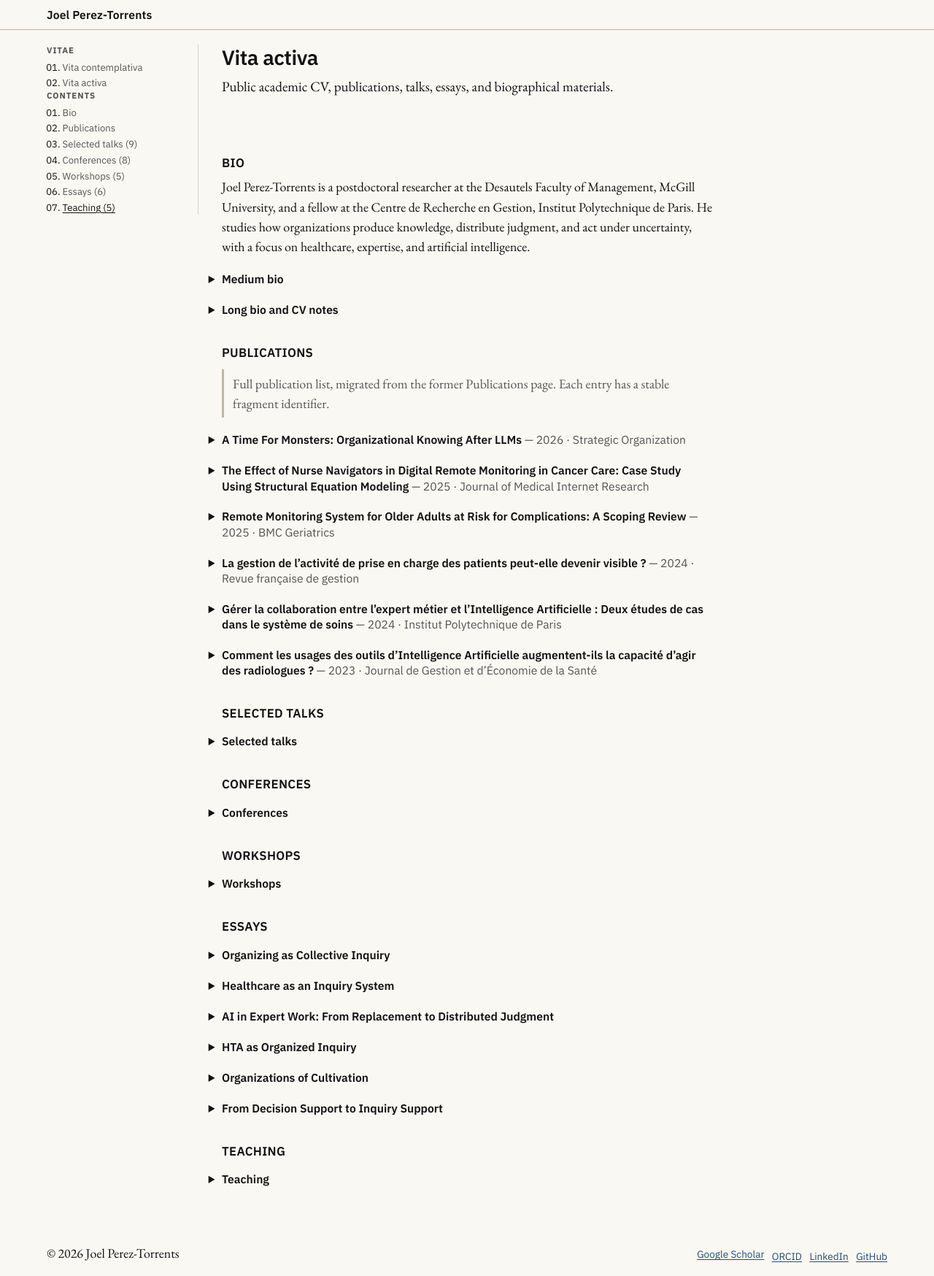
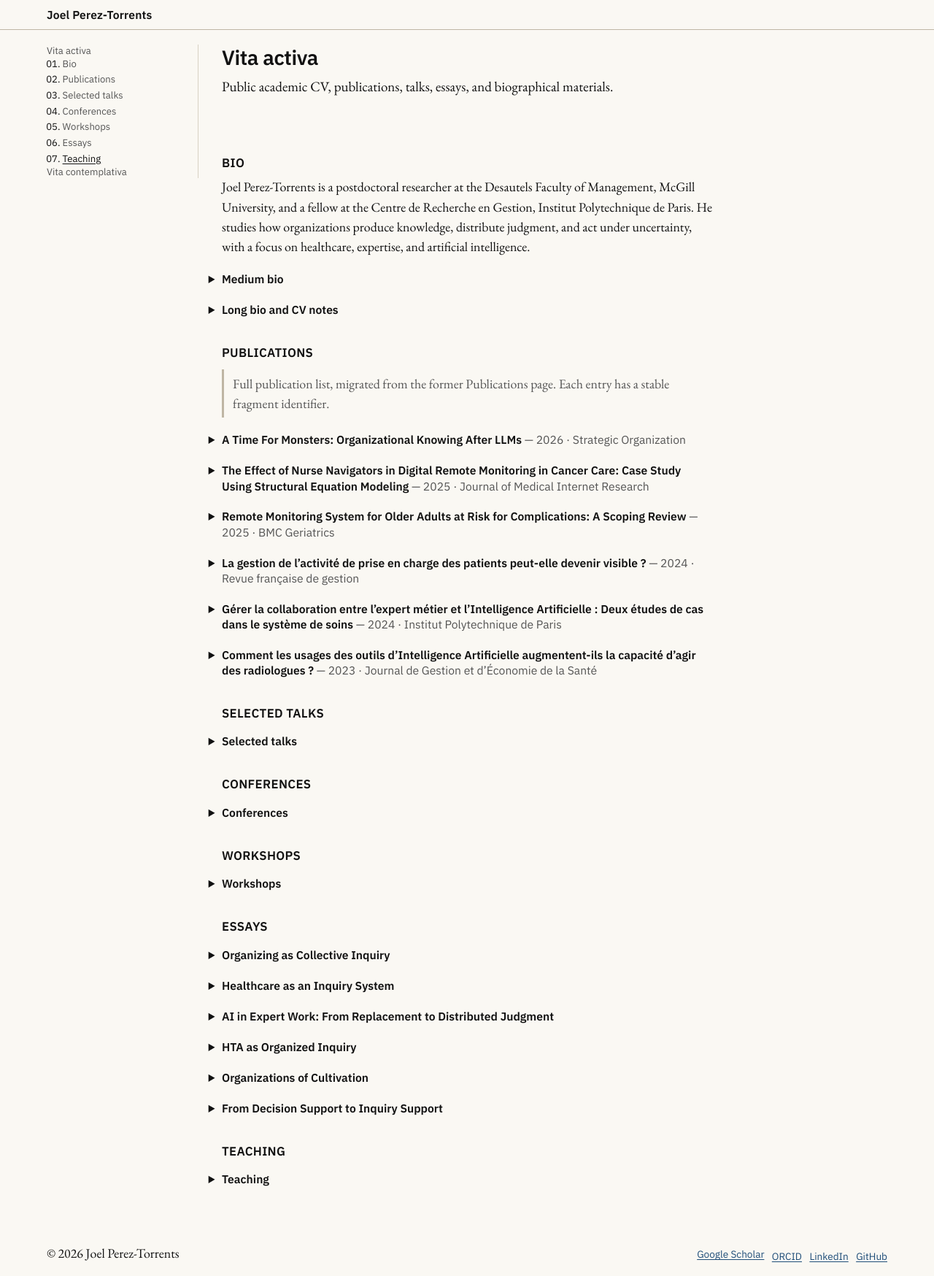
Before and after one commit to JPTorrents/jptorrents.github.io, a Jekyll site: the page built from _pages/vita-activa.md, in a window 1280 px wide. Shown: the whole page at 73% size. Built offline with Jekyll 4.4.1, drawn with Linux system fonts in a browser that asks for light colours.

Commit message:
Refactor navigation structure in vita-activa.md

```diff
--- a/_pages/vita-activa.md
+++ b/_pages/vita-activa.md
@@ -16,24 +16,25 @@ person_schema: true
     <h1>Vita activa</h1>
     <p class="lede">Public academic CV, publications, talks, essays, and biographical materials.</p>
   </header>
-<nav class="toc" aria-label="Vita activa sections">
-  <p class="toc-title">Vitae</p>
-  <ol class="toc-pages">
-    <li><a href="{{ '/' | relative_url }}">Vita contemplativa</a></li>
-    <li><a href="{{ '/vita-activa/' | relative_url }}" aria-current="page">Vita activa</a></li>
-  </ol>
 
-  <p class="toc-title">Contents</p>
-  <ol>
-    <li><a href="#bio">Bio</a></li>
-    <li><a href="#publications">Publications</a></li>
-    <li><a href="#selected-talks">Selected talks (9)</a></li>
-    <li><a href="#conferences">Conferences (8)</a></li>
-    <li><a href="#workshops">Workshops (5)</a></li>
-    <li><a href="#essays">Essays (6)</a></li>
-    <li><a href="#teaching">Teaching (5)</a></li>
-  </ol>
-</nav>
+  <nav class="toc" aria-label="Vita activa sections">
+    <div class="toc-group is-current">
+      <a class="toc-heading" href="{{ '/vita-activa/' | relative_url }}" aria-current="page">Vita activa</a>
+      <ul>
+        <li><a href="#bio">Bio</a></li>
+        <li><a href="#publications">Publications</a></li>
+        <li><a href="#selected-talks">Selected talks</a></li>
+        <li><a href="#conferences">Conferences</a></li>
+        <li><a href="#workshops">Workshops</a></li>
+        <li><a href="#essays">Essays</a></li>
+        <li><a href="#teaching">Teaching</a></li>
+      </ul>
+    </div>
+    <div class="toc-group">
+      <a class="toc-heading" href="{{ '/' | relative_url }}">Vita contemplativa</a>
+    </div>
+  </nav>
+
 
   <div class="document-body">
     <section id="bio" aria-labelledby="bio-heading">
```
